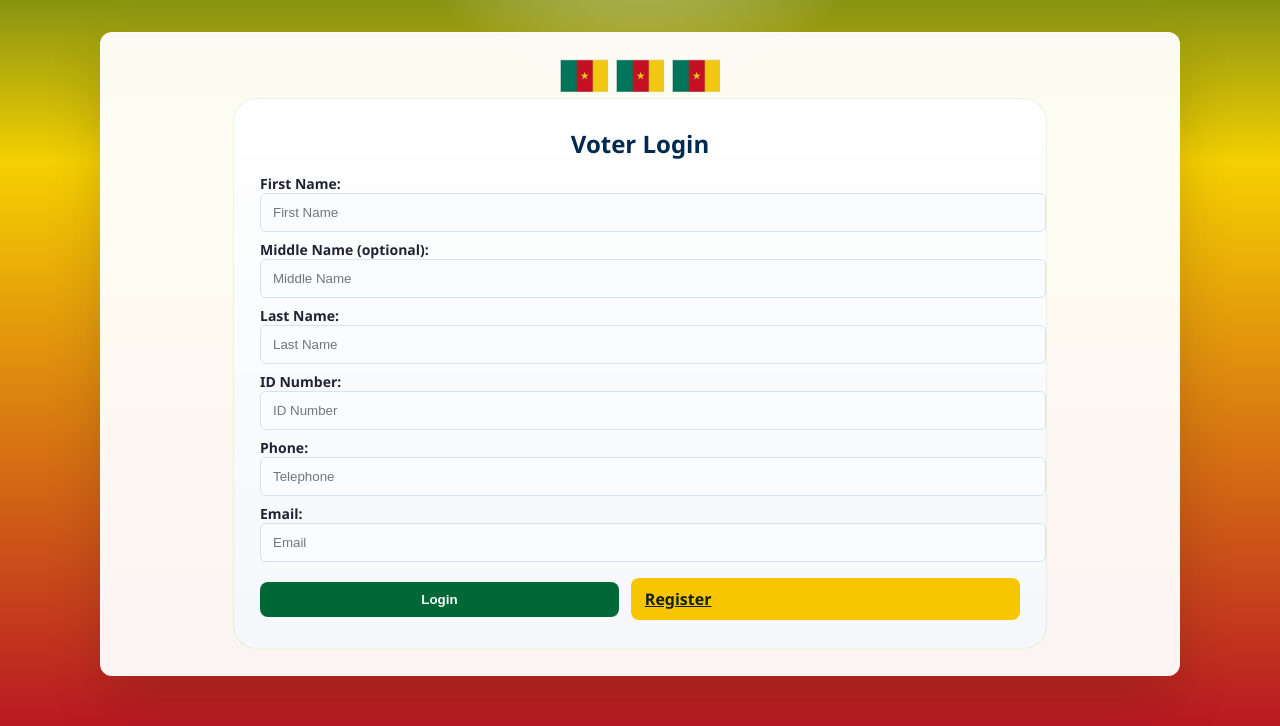
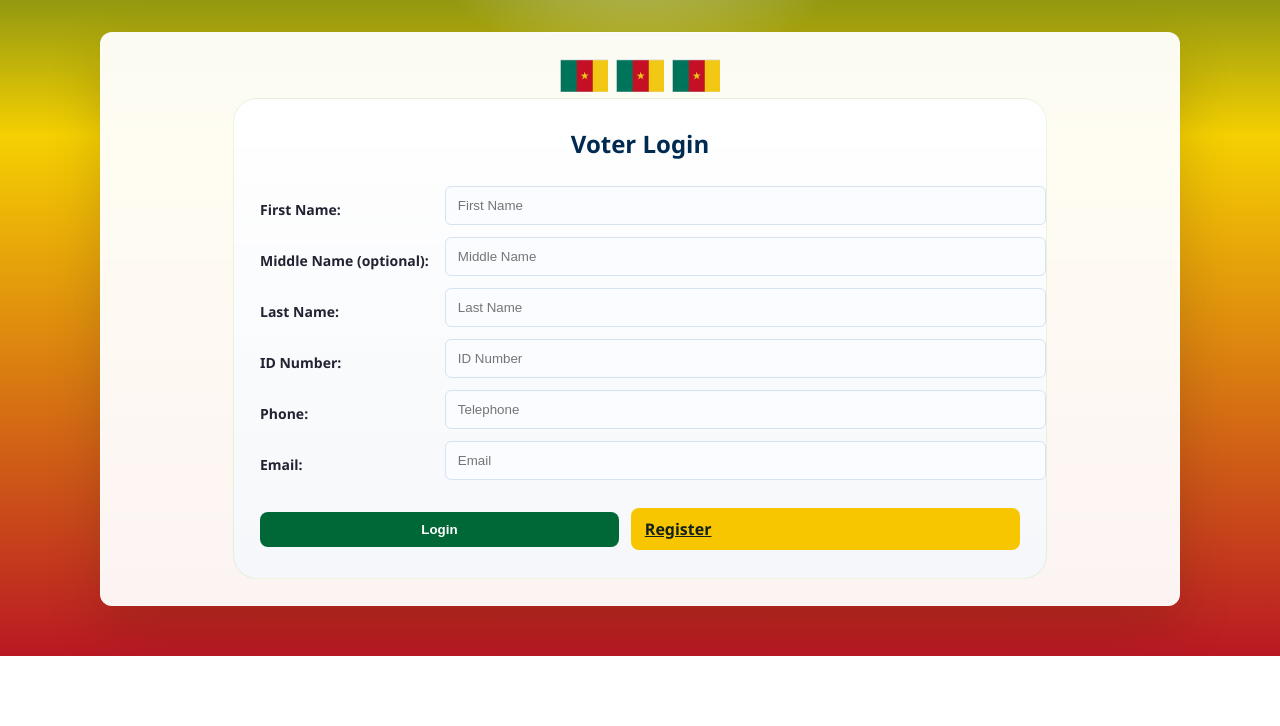
Before and after one commit to BuinweGalicean/My_B-Tech-project, a Flask app: page /login in a window 1280 px wide. Shown: the part 184-910 px from the top of the page. After the commit the page ends 840 px from the top, so only its background shows below. Run offline with Flask 3, Linux system fonts and the light colour scheme; data comes from the database, SQL or seed files in the repository; data that the repository does not hold is empty.

Commit message:
Lay out login fields with label left and input right
Co-Authored-By: Devin AI <158243242+devin-ai-integration[bot]@users.noreply.github.com>

```diff
--- a/static/css/style.css
+++ b/static/css/style.css
@@ -163,16 +163,30 @@ body[data-page="login"] .login-left-col {
   border-radius: 24px;
   background: linear-gradient(180deg, rgba(255,255,255,0.96), rgba(245,247,250,0.98));
   border: 1px solid rgba(144, 202, 82, 0.18);
+  display: grid;
+  grid-template-columns: max-content 1fr;
+  column-gap: 16px;
+  row-gap: 12px;
+  align-items: center;
+}
+
+body[data-page="login"] .login-left-col .section-title,
+body[data-page="login"] .login-left-col .flashes,
+body[data-page="login"] .login-left-col .action-row {
+  grid-column: 1 / -1;
 }
 
 body[data-page="login"] .login-left-col label {
   color: #1b3527;
   font-weight: 600;
+  margin-top: 0;
+  text-align: left;
 }
 
 body[data-page="login"] .login-left-col input {
   background: #fff;
   border: 1px solid rgba(13, 66, 34, 0.15);
+  margin-top: 0;
 }
 
 body[data-page="login"] .form-actions {
```
